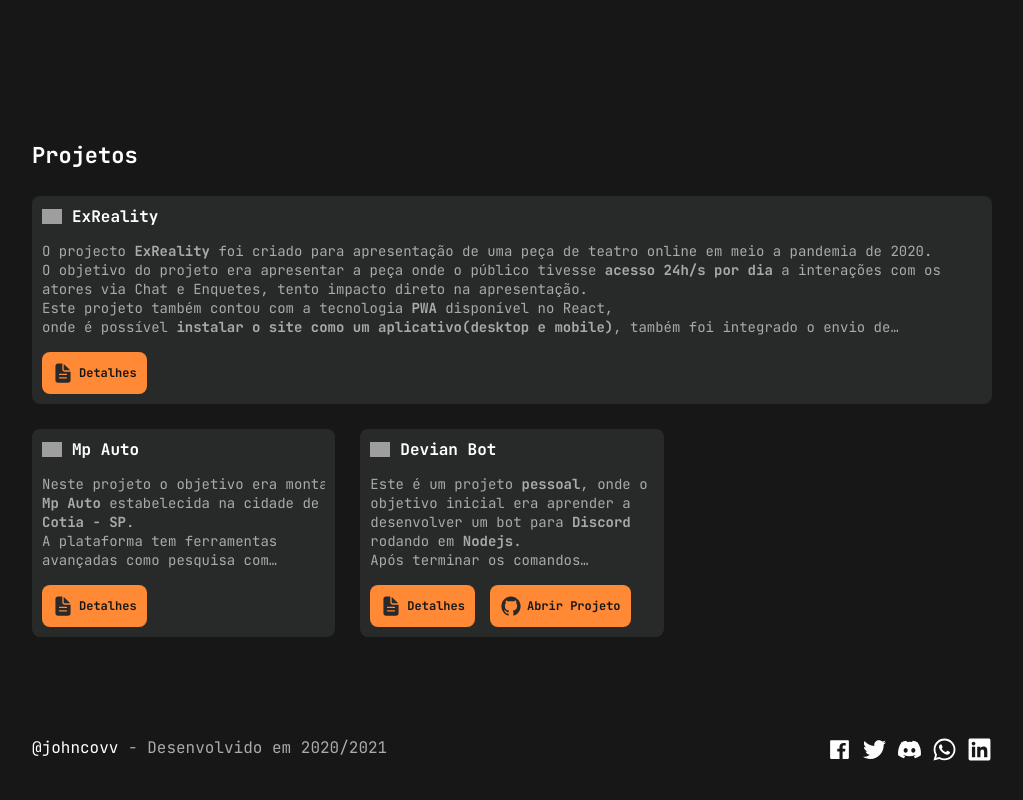
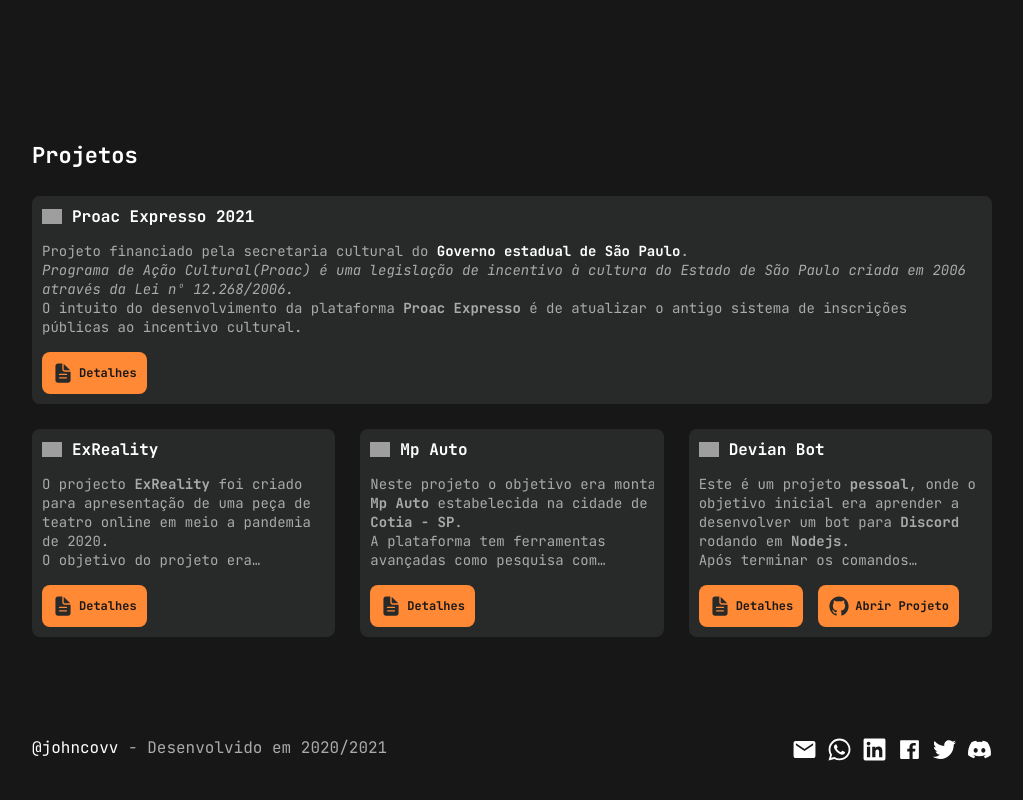
Before and after one commit to johncovv/portfolio, a React (Create React App) app: page / in a window 1280 px wide. Shown: the part 1460-2260 px from the top of the page, without its empty margins (128-1151 px from the left). Built offline with nearby package versions, Linux system fonts and the light colour scheme; grey boxes are pictures that could not be loaded.

Commit message:
Updating gallery to use vertical scroll && Adding new project (#4)

```diff
--- a/src/@types/index.d.ts
+++ /dev/null
@@ -1 +0,0 @@
-declare module '*.ttf';
--- a/src/assets/objects/projects.ts
+++ b/src/assets/objects/projects.ts
@@ -14,6 +14,88 @@ export interface Project {
 }
 
 export default [
+	{
+		name: 'Proac Expresso 2021',
+		alias: 'Proac',
+		icon: {
+			source: 'https://i.imgur.com/0eK9bs0.png',
+			alt: 'Governo do estado de São Paulo',
+		},
+		alert: { type: 'warning', message: 'Projeto em desenvolvimento!' },
+		url: 'https://www.proacexpresso.sp.gov.br',
+		detailsUrl: '/project/Proac',
+		description: `Projeto financiado pela secretaria cultural do **[Governo estadual de São Paulo](https://www.saopaulo.sp.gov.br/)**.\n\n*Programa de Ação Cultural(Proac) é uma legislação de incentivo à cultura do Estado de São Paulo criada em 2006 através da Lei nº 12.268/2006.*\n\nO intuito do desenvolvimento da plataforma **Proac Expresso** é de atualizar o antigo sistema de inscrições públicas ao incentivo cultural.
+		`,
+		partners: [
+			{
+				job: 'Desenvolvimento de infra, backend(NodeJs) e frontend.',
+				name: 'BNP Soluções',
+				url: 'https://www.bnpsolucoes.com.br/',
+			},
+		],
+		images: [
+			{
+				title: 'Login',
+				url: 'https://i.imgur.com/2JwFZ9P.png',
+			},
+			{
+				title: 'Registrar-se',
+				url: 'https://i.imgur.com/n6oWV7M.png',
+			},
+			{
+				title: 'Registrar-se - (E-mail válido)',
+				url: 'https://i.imgur.com/phFM1kJ.png',
+			},
+			{
+				title: 'Registrar-se - (E-mail já cadastrado)',
+				url: 'https://i.imgur.com/qlLGncI.png',
+			},
+			{
+				title: 'Esqueci minha senha',
+				url: 'https://i.imgur.com/0pmMFd9.png',
+			},
+			{
+				title: 'Painel inicial',
+				url: 'https://i.imgur.com/3n1Y9SF.png',
+			},
+			{
+				title: 'Meus projetos',
+				url: 'https://i.imgur.com/k1Q3nA2.png',
+			},
+			{
+				title: 'Meus projetos - (Vazio)',
+				url: 'https://i.imgur.com/NfPjFvp.png',
+			},
+			{
+				title: 'Meus proponentes',
+				url: 'https://i.imgur.com/qQ4P6CB.png',
+			},
+			{
+				title: 'Criar ou editar proponente',
+				url: 'https://i.imgur.com/OJZeGXI.png',
+			},
+			{
+				title: 'Criar ou buscar cooperativa',
+				url: 'https://i.imgur.com/GpDL5Sy.png',
+			},
+			{
+				title: 'Lista de editais',
+				url: 'https://i.imgur.com/l8uXNtL.png',
+			},
+			{
+				title: 'Descrição do edital (Modalidades)',
+				url: 'https://i.imgur.com/Ch2P4FX.png',
+			},
+			{
+				title: 'Inscrição no edital',
+				url: 'https://i.imgur.com/H4WJjej.png',
+			},
+		],
+		technologies: [
+			{ name: 'Angular', url: 'https://angular.io/docs' },
+			{ name: 'Ant Design', url: 'https://ng.ant.design/docs/introduce/en' },
+		],
+	},
 	{
 		name: 'ExReality',
 		icon: { source: 'https://i.imgur.com/ojFVFQB.png', alt: 'ExReality Logo' },
--- a/src/core/Footer/index.tsx
+++ b/src/core/Footer/index.tsx
@@ -17,7 +17,7 @@ const Footer: React.FunctionComponent = () => (
 			- Desenvolvido em 2020/2021
 		</Info>
 
-		<SocialMedias size={25} />
+		<SocialMedias sizeIcons={25} showEmail />
 	</Content>
 );
 
--- a/src/core/SocialMedias/index.tsx
+++ b/src/core/SocialMedias/index.tsx
@@ -7,14 +7,17 @@ import {
 	DiscordButton,
 	WhatsappButton,
 	LinkedinButton,
+	EmailButton,
 } from './styles';
 
 interface SocialMediasProps extends HtmlHTMLAttributes<HTMLDivElement> {
-	size?: number;
+	sizeIcons?: number;
+	showEmail?: boolean;
 }
 
 const SocialMedias: React.FunctionComponent<SocialMediasProps> = ({
-	size = 30,
+	sizeIcons = 30,
+	showEmail,
 	...rest
 }: SocialMediasProps) => {
 	function handleOpenLink(link: string): void {
@@ -23,34 +26,42 @@ const SocialMedias: React.FunctionComponent<SocialMediasProps> = ({
 
 	return (
 		<Content {...rest}>
+			{showEmail && (
+				<EmailButton
+					size={sizeIcons}
+					onClick={() => {
+						handleOpenLink('mailto:contato@johncovv.com');
+					}}
+				/>
+			)}
+			<WhatsappButton
+				size={sizeIcons}
+				onClick={() => {
+					handleOpenLink('https://wa.me/5517992392708');
+				}}
+			/>
+			<LinkedinButton
+				size={sizeIcons}
+				onClick={() => {
+					handleOpenLink('https://www.linkedin.com/in/johncovv/');
+				}}
+			/>
 			<FacebookButton
-				size={size}
+				size={sizeIcons}
 				onClick={() => {
 					handleOpenLink('https://facebook.com/johncovv');
 				}}
 			/>
 			<TwitterButton
-				size={size}
+				size={sizeIcons}
 				onClick={() => {
 					handleOpenLink('https://twitter.com/johncovv');
 				}}
 			/>
 			<DiscordButton
-				size={size}
+				size={sizeIcons}
 				onClick={() => {
 					handleOpenLink('https://discord.com/users/426609168217276417');
-				}}
-			/>
-			<WhatsappButton
-				size={size}
-				onClick={() => {
-					handleOpenLink('https://wa.me/5517992392708');
-				}}
-			/>
-			<LinkedinButton
-				size={size}
-				onClick={() => {
-					handleOpenLink('https://www.linkedin.com/in/johncovv/');
 				}}
 			/>
 		</Content>
--- a/src/core/SocialMedias/styles.ts
+++ b/src/core/SocialMedias/styles.ts
@@ -1,6 +1,6 @@
 import styled from 'styled-components';
 
-import { IoLogoFacebook, IoLogoTwitter } from 'react-icons/io';
+import { IoLogoFacebook, IoLogoTwitter, IoMdMail } from 'react-icons/io';
 
 import { FaWhatsapp, FaDiscord, FaLinkedin } from 'react-icons/fa';
 
@@ -32,3 +32,5 @@ export const DiscordButton = styled(FaDiscord)``;
 export const WhatsappButton = styled(FaWhatsapp)``;
 
 export const LinkedinButton = styled(FaLinkedin)``;
+
+export const EmailButton = styled(IoMdMail)``;
--- a/src/pages/ProjectDetails/components/gallery.tsx
+++ b/src/pages/ProjectDetails/components/gallery.tsx
@@ -9,6 +9,7 @@ import {
 	PopupCloseButton,
 	PopupImageContainer,
 	PopupTitle,
+	ImageScrollableContainer,
 	PopupImage,
 	PopupArrayPrevious,
 	PopupArrayNext,
@@ -89,11 +90,13 @@ const ProjectGallery: React.FunctionComponent<GalleryProps> = ({
 						onClick={(e) => handleNext(e, activeImagePopup?.url)}
 					/>
 
-					<PopupImage
-						src={activeImagePopup?.url}
-						alt="johncovv project"
-						onClick={(e) => e.stopPropagation()}
-					/>
+					<ImageScrollableContainer>
+						<PopupImage
+							src={activeImagePopup?.url}
+							alt="johncovv project"
+							onClick={(e) => e.stopPropagation()}
+						/>
+					</ImageScrollableContainer>
 				</PopupImageContainer>
 			</PopupContent>
 		</>
--- a/src/pages/ProjectDetails/index.tsx
+++ b/src/pages/ProjectDetails/index.tsx
@@ -17,6 +17,8 @@ import ProjectsObj, { Project } from '../../assets/objects/projects';
 // styles
 import {
 	Content,
+	TitleContainer,
+	ProjectIcon,
 	Title,
 	ButtonContainer,
 	Button,
@@ -61,7 +63,16 @@ const ProjectDetails: React.FunctionComponent = () => {
 					<IoIosAlert size={22} /> {project.alert.message}
 				</Alert>
 			)}
-			<Title>{project.name}</Title>
+
+			<TitleContainer>
+				{project.icon && (
+					<ProjectIcon>
+						<img src={project.icon.source} alt={project.icon.source} />
+					</ProjectIcon>
+				)}
+
+				<Title>{project.name}</Title>
+			</TitleContainer>
 
 			<ButtonContainer>
 				{project.url && (
@@ -94,7 +105,7 @@ const ProjectDetails: React.FunctionComponent = () => {
 				)}
 			</ButtonContainer>
 
-			<About>
+			<About linkTarget="_blank">
 				{project.description.replace(/\n/g, '<br/>').replace(/\s/g, ' ')}
 			</About>
 
--- a/src/pages/ProjectDetails/styles/gallery.ts
+++ b/src/pages/ProjectDetails/styles/gallery.ts
@@ -139,6 +139,50 @@ export const PopupImageContainer = styled.div`
 	user-select: none;
 `;
 
+export const ImageScrollableContainer = styled.div`
+	height: fit-content;
+	max-height: 100%;
+
+	border-radius: 8px;
+	overflow-y: auto;
+
+	position: relative;
+
+	&::before {
+		content: '';
+		position: fixed;
+		display: block;
+		height: 20%;
+
+		pointer-events: none;
+
+		right: 0;
+		bottom: 0;
+		left: 0;
+		z-index: 1000;
+
+		background-image: linear-gradient(transparent, rgba(0, 0, 0, 0.4));
+	}
+
+	&::-webkit-scrollbar {
+		width: 0.75rem;
+	}
+
+	&::-webkit-scrollbar-thumb {
+		background-color: ${({ theme }) => theme.colors.orange};
+
+		border-top-right-radius: 0.5rem;
+		border-bottom-right-radius: 0.5rem;
+	}
+
+	&::-webkit-scrollbar-track {
+		background-color: rgba(255, 255, 255, 0.2);
+
+		border-top-right-radius: 0.5rem;
+		border-bottom-right-radius: 0.5rem;
+	}
+`;
+
 export const PopupTitle = styled.strong`
 	margin-bottom: 15px;
 	font-size: 18px;
@@ -147,8 +191,7 @@ export const PopupTitle = styled.strong`
 
 export const PopupImage = styled.img`
 	max-width: 100%;
-	max-height: 100%;
-	border-radius: 8px;
+	display: block;
 `;
 
 interface ArrowAttr {
@@ -161,7 +204,7 @@ export const PopupArrayPrevious = styled(IoIosArrowDropleftCircle).attrs({
 	position: absolute;
 	z-index: 1000;
 	top: 50%;
-	left: 5px;
+	left: 0.3rem;
 	transform: translateY(-50%);
 
 	transition: fill 200ms;
@@ -188,7 +231,7 @@ export const PopupArrayNext = styled(IoIosArrowDroprightCircle).attrs({
 	position: absolute;
 	z-index: 1000;
 	top: 50%;
-	right: 5px;
+	right: calc(0.3rem + 0.75rem);
 	transform: translateY(-50%);
 
 	transition: fill 200ms;
--- a/src/pages/ProjectDetails/styles/index.ts
+++ b/src/pages/ProjectDetails/styles/index.ts
@@ -5,8 +5,23 @@ import ReactMarkdown from 'react-markdown';
 
 export const Content = styled.div``;
 
+export const TitleContainer = styled.div`
+	display: flex;
+	flex-flow: row wrap;
+`;
+
 export const Title = styled.h1`
-	margin-bottom: 25px;
+	margin-bottom: 1.5rem;
+	line-break: auto;
+`;
+
+export const ProjectIcon = styled.div`
+	margin-right: 0.5rem;
+	width: 3rem;
+
+	img {
+		width: 100%;
+	}
 `;
 
 export const ButtonContainer = styled.div`
@@ -16,7 +31,7 @@ export const ButtonContainer = styled.div`
 `;
 
 export const Button = styled.button`
-	ffont-family: 'JetBrains Mono', monospace;
+	font-family: 'JetBrains Mono', monospace;
 	font-weight: 700;
 
 	background-color: ${({ theme }) => theme.colors.orange};
```
Also changed, not shown: src/assets/fonts/JetBrainsMono-Bold.ttf (deleted), src/assets/fonts/JetBrainsMono-Regular.ttf (deleted).
